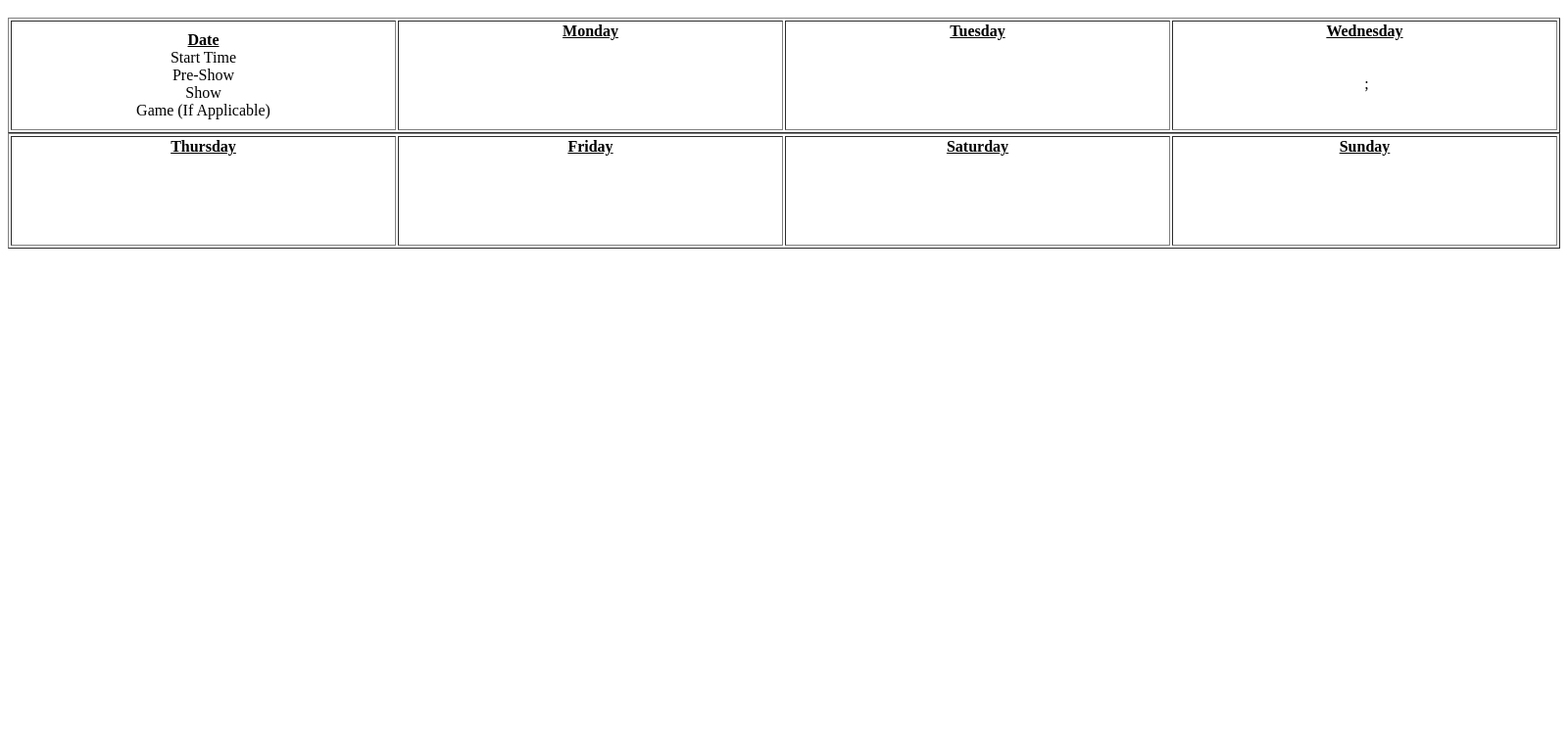
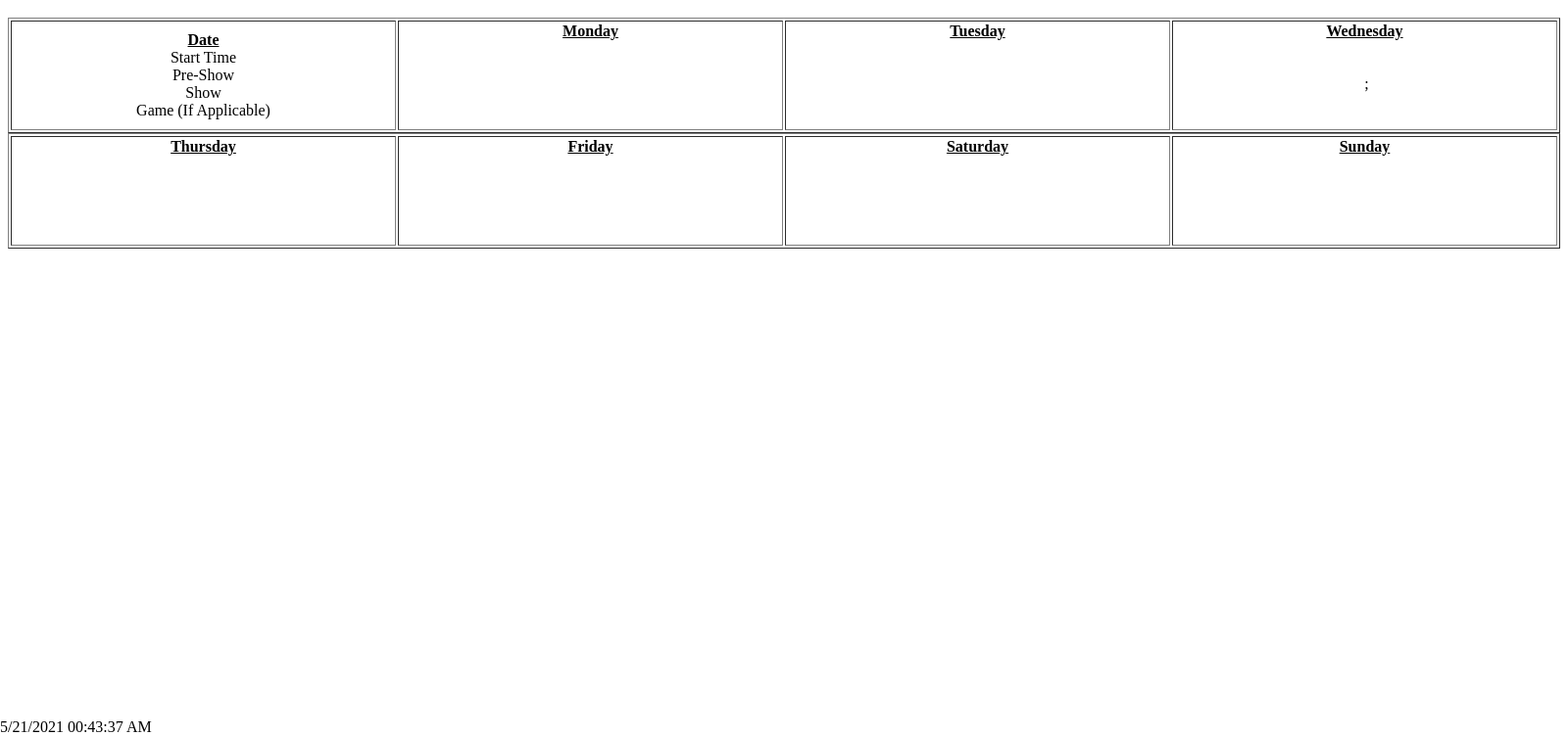
Before and after one commit to rampantepsilon/TGSN-App, an Electron app: page src/schedule/admin.html in a window 1600 px wide. Shown: the part 48-800 px from the top of the page at 98% size. Drawn offline with nearby package versions, Linux system fonts and the light colour scheme; no server answers; a web font is replaced by a local one.

Commit message:
Added a clock in schedule to change highlighted days on day change.

```diff
--- a/src/schedule/admin.html
+++ b/src/schedule/admin.html
@@ -26,7 +26,7 @@
           body{
             background-color: rgba(255,255,255,0.5)
           }
-          td, h1{
+          td, h1, #clock{
             font-family: Sancreek;
           }
           #board{
@@ -136,6 +136,15 @@
           </td>
         </tr>
       </table>
+      <div id="clock" style='position: fixed; bottom:0; left: 0;'>
+        <div id="time">
+          <div>
+            <span id='date'></span>
+            <span id="hours">00</span>:<span id="minutes">00</span>:<span id="seconds">00</span>
+            <span id="phase">AM</span>
+          </div>
+        </div>
+      </div>
     </body>
     <!--Modal for Schedule-->
     <div id="myModal" class="modal">
--- a/src/schedule/index.js
+++ b/src/schedule/index.js
@@ -382,3 +382,50 @@ function updateSchedule(){
 
   document.getElementById('myModal').style.display = 'none';
 }
+//for highlightToday()
+var launch = 0;
+function clock() {
+    var hours = document.getElementById("hours");
+    var minutes = document.getElementById("minutes");
+    var seconds = document.getElementById("seconds");
+    var phase = document.getElementById("phase");
+
+    if (launch == 0){
+      var d = new Date();
+      var month = (d.getMonth() + 1);
+      var date = d.getDate();
+      var year = d.getFullYear();
+      var fullDate = month + '/' + date + '/' + year;
+      document.getElementById('date').innerHTML = fullDate;
+      launch = 1;
+    }
+
+    var h = new Date().getHours();
+    var m = new Date().getMinutes();
+    var s = new Date().getSeconds();
+    var am = "AM";
+
+    if (h > 12) {
+        h = h - 12;
+        var am = "PM";
+    }
+    if (h == 0){
+      highlightToday();
+      var d = new Date();
+      var month = (d.getMonth() + 1);
+      var date = d.getDate();
+      var year = d.getFullYear();
+      var fullDate = month + '/' + date + '/' + year;
+      document.getElementById('date').innerHTML = fullDate;
+    }
+
+    h = h < 10 ? "0" + h : h;
+    m = m < 10 ? "0" + m : m;
+    s = s < 10 ? "0" + s : s;
+
+    hours.innerHTML = h;
+    minutes.innerHTML = m;
+    seconds.innerHTML = s;
+    phase.innerHTML = am;
+}
+var interval = setInterval(clock, 1000);
```
Also changed, not shown: src/schedule/index.html (+10 -1 lines).
